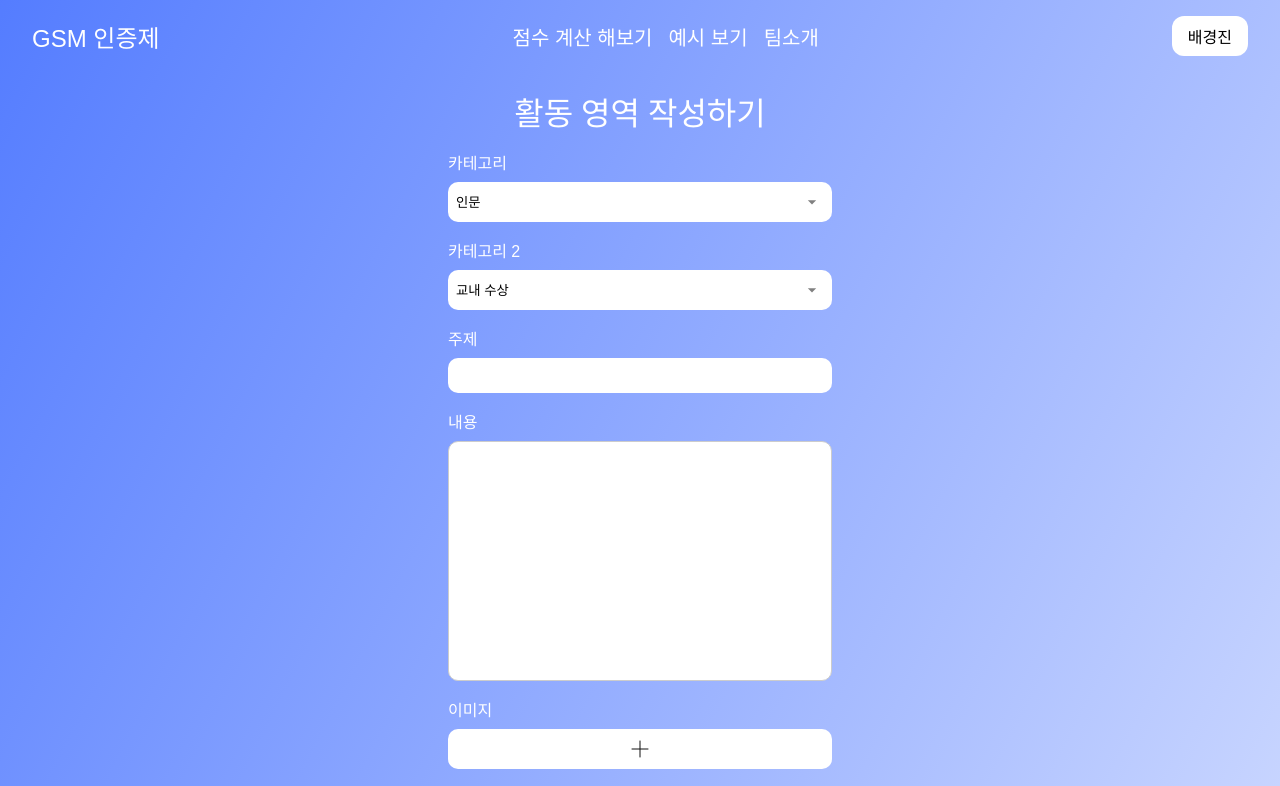
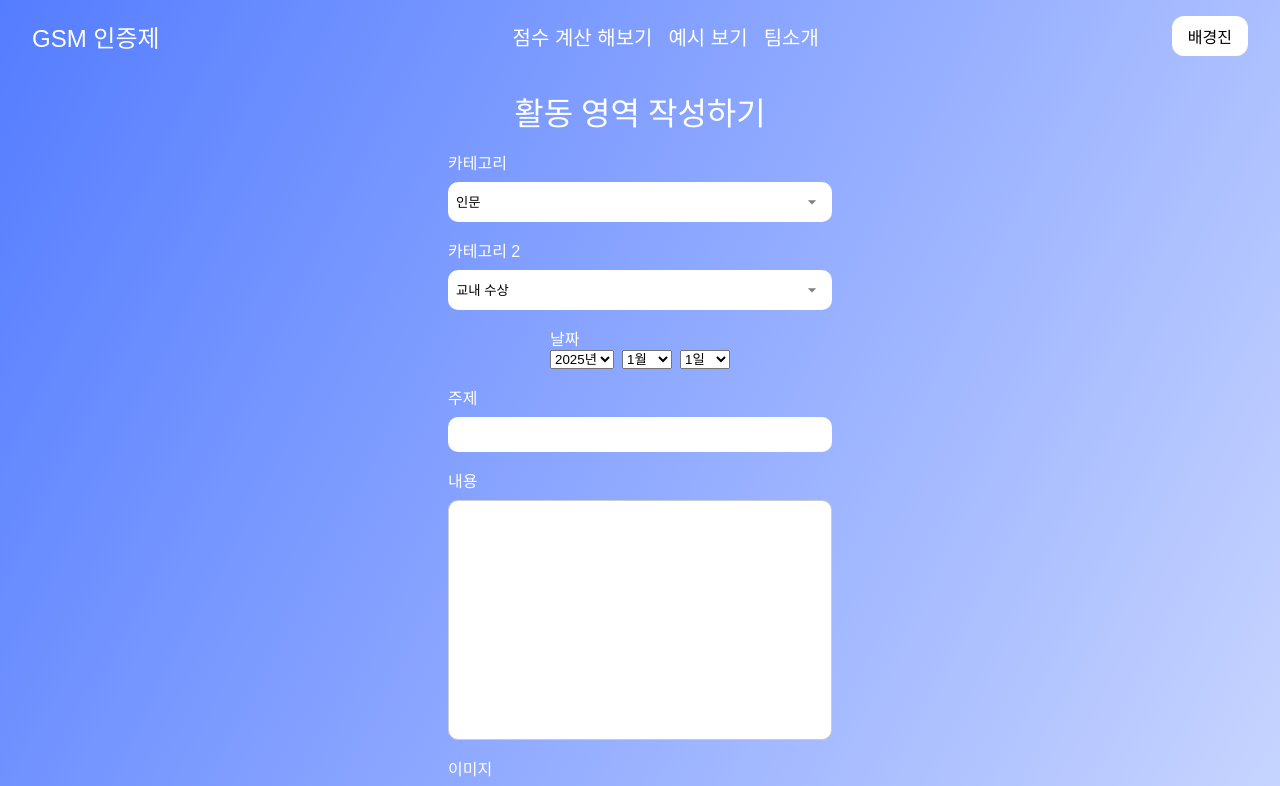
Before and after one commit to let-s-make-friends/GSMC, a React (Vite) app in the folder app/client/: page /write in a window 1280 px wide. Shown: the top 786 px of the page. Built offline with nearby package versions, Linux system fonts and the light colour scheme; a web font is replaced by a local one.

Commit message:
Feat: datePicker

```diff
--- /dev/null
+++ b/app/client/src/components/datePicker/datePicker.tsx
@@ -0,0 +1,53 @@
+import { useState } from "react";
+
+interface DatePickerProps {
+  label: string;
+}
+
+const DatePicker = ({ label }: DatePickerProps) => {
+  const currentYear = new Date().getFullYear();
+  const [year, setYear] = useState(currentYear);
+  const [month, setMonth] = useState(1);
+  const [day, setDay] = useState(1);
+
+  const years = Array.from({ length: 101 }, (_, i) => currentYear - 100 + i);
+  const months = Array.from({ length: 12 }, (_, i) => i + 1);
+  const daysInMonth = new Date(year, month, 0).getDate();
+  const days = Array.from({ length: daysInMonth }, (_, i) => i + 1);
+
+  return (
+    <div>
+      <label>{label}</label>
+      <div style={{ display: "flex", gap: "8px" }}>
+        <select value={year} onChange={(e) => setYear(Number(e.target.value))}>
+          {years.map((y) => (
+            <option key={y} value={y}>
+              {y}년
+            </option>
+          ))}
+        </select>
+
+        <select
+          value={month}
+          onChange={(e) => setMonth(Number(e.target.value))}
+        >
+          {months.map((m) => (
+            <option key={m} value={m}>
+              {m}월
+            </option>
+          ))}
+        </select>
+
+        <select value={day} onChange={(e) => setDay(Number(e.target.value))}>
+          {days.map((d) => (
+            <option key={d} value={d}>
+              {d}일
+            </option>
+          ))}
+        </select>
+      </div>
+    </div>
+  );
+};
+
+export default DatePicker;
--- a/app/client/src/pages/write/write.tsx
+++ b/app/client/src/pages/write/write.tsx
@@ -1,3 +1,4 @@
+import DatePicker from "../../components/datePicker/datePicker";
 import Dropdown from "../../components/dropdown/dropdown";
 import Header from "../../components/header/header";
 import ImgButton from "../../components/imgButton/imgButton";
@@ -15,6 +16,7 @@ const Write = () => {
         label="카테고리 2"
         options={["교내 수상", "교외 수상", "교내 참가", "교외 참가", "동아리"]}
       />
+      <DatePicker label="날짜" />
       <WriteInput label="주제" />
       <Textarea label="내용" />
       <ImgButton />
```
